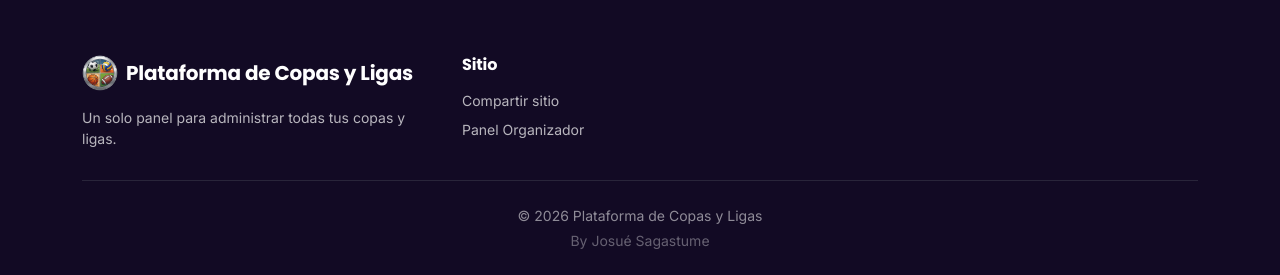
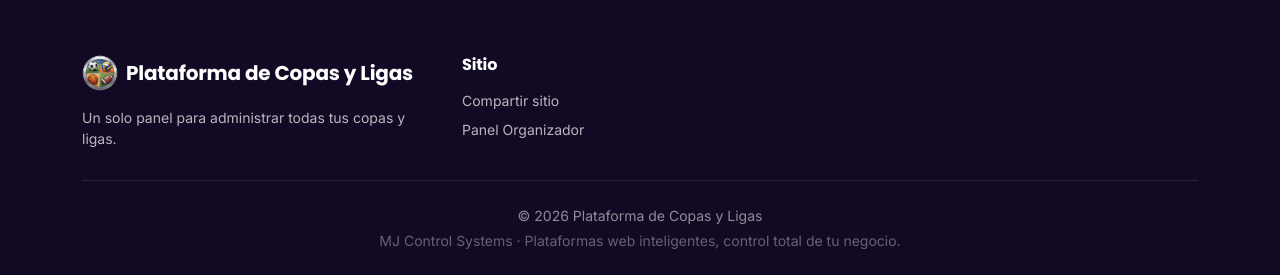
Before and after one commit to sagastumejosue71-oss/basketball_app, a PHP site: page / in a window 1280 px wide. Shown: the part 1185-1460 px from the top of the page. Run offline with PHP 8.4, Linux system fonts and the light colour scheme; some libraries are stand-ins or nearby versions.

Commit message:
Actualizar el crédito del pie de página a MJ Control Systems
Reemplaza "By Josué Sagastume" por el nombre y eslogan de la empresa
que ahora opera la plataforma.

Co-Authored-By: Claude Sonnet 5 <noreply@anthropic.com>

```diff
--- a/includes/layout_bottom.php
+++ b/includes/layout_bottom.php
@@ -50,7 +50,7 @@
         </div>
         <hr class="border-secondary opacity-25 my-4">
         <p class="small text-center mb-1 opacity-75">© <?= date('Y') ?> <?= e($torneo['nombre'] ?? 'Plataforma de Copas y Ligas') ?><?= $torneo ? ' · ' . e($torneo['subtitulo']) : '' ?></p>
-        <p class="small text-center mb-0 opacity-50">By Josué Sagastume</p>
+        <p class="small text-center mb-0 opacity-50">MJ Control Systems · Plataformas web inteligentes, control total de tu negocio.</p>
     </div>
 </footer>
 
```
